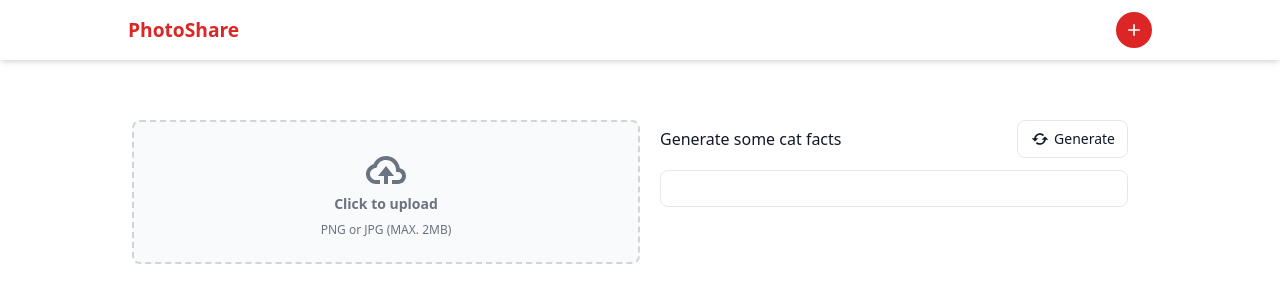
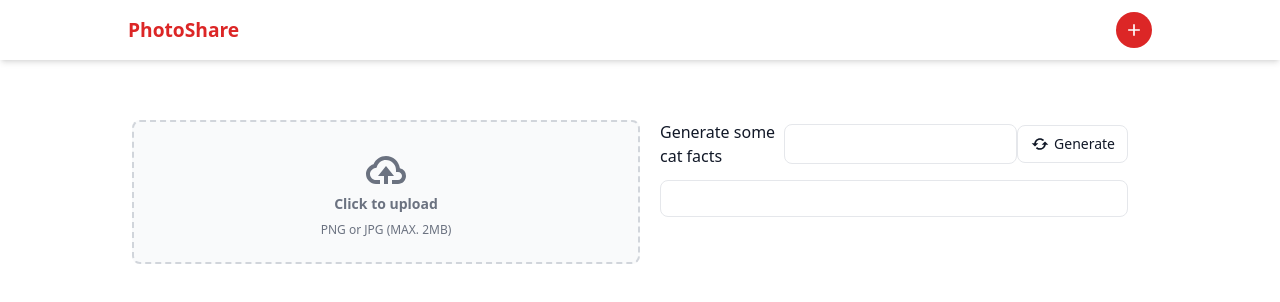
Before and after one commit to kiervz/photo-sharer-fe, a React (Vite) app: page /create in a window 1280 px wide. Shown: the top 302 px of the page. Built offline with nearby package versions, Linux system fonts and the light colour scheme; no server answers; the HTML template or start-up script is replaced by a standard one.

Commit message:
add custom component button and input

```diff
--- /dev/null
+++ b/src/components/common/button/Button.jsx
@@ -0,0 +1,34 @@
+import React from 'react';
+
+const Spinner = () => {
+  return (
+    <svg aria-hidden="true" className="inline w-4 h-4 mr-2 text-gray-200 animate-spin dark:text-gray-600 fill-blue-600" viewBox="0 0 100 101" fill="none" xmlns="http://www.w3.org/2000/svg">
+      <path d="M100 50.5908C100 78.2051 77.6142 100.591 50 100.591C22.3858 100.591 0 78.2051 0 50.5908C0 22.9766 22.3858 0.59082 50 0.59082C77.6142 0.59082 100 22.9766 100 50.5908ZM9.08144 50.5908C9.08144 73.1895 27.4013 91.5094 50 91.5094C72.5987 91.5094 90.9186 73.1895 90.9186 50.5908C90.9186 27.9921 72.5987 9.67226 50 9.67226C27.4013 9.67226 9.08144 27.9921 9.08144 50.5908Z" fill="currentColor"/>
+      <path d="M93.9676 39.0409C96.393 38.4038 97.8624 35.9116 97.0079 33.5539C95.2932 28.8227 92.871 24.3692 89.8167 20.348C85.8452 15.1192 80.8826 10.7238 75.2124 7.41289C69.5422 4.10194 63.2754 1.94025 56.7698 1.05124C51.7666 0.367541 46.6976 0.446843 41.7345 1.27873C39.2613 1.69328 37.813 4.19778 38.4501 6.62326C39.0873 9.04874 41.5694 10.4717 44.0505 10.1071C47.8511 9.54855 51.7191 9.52689 55.5402 10.0491C60.8642 10.7766 65.9928 12.5457 70.6331 15.2552C75.2735 17.9648 79.3347 21.5619 82.5849 25.841C84.9175 28.9121 86.7997 32.2913 88.1811 35.8758C89.083 38.2158 91.5421 39.6781 93.9676 39.0409Z" fill="currentFill"/>
+    </svg>
+  );
+};
+
+export const Button = ({
+  type = '',
+  className,
+  onSubmit,
+  onClick,
+  btnText = '',
+  isDisabled = false,
+  loading = false,
+  btnIcon = null
+}) => {
+  return (
+    <button
+      type={type}
+      className={className}
+      onSubmit={onSubmit}
+      onClick={onClick}
+      disabled={isDisabled || loading}
+    >
+      { !loading && btnIcon }
+      { loading ? (<><Spinner /> Loading...</>) : btnText}
+    </button>
+  );
+};
--- /dev/null
+++ b/src/components/common/button/index.js
@@ -0,0 +1 @@
+export * from './Button';
--- /dev/null
+++ b/src/components/common/input/Input.jsx
@@ -0,0 +1,41 @@
+import React from 'react';
+
+export const Input = ({
+  type = 'text',
+  name,
+  value,
+  id,
+  disabled,
+  placeholder,
+  className,
+  maxLength,
+  max,
+  min,
+  step,
+  checked,
+  pattern,
+  onChange,
+  onBlur,
+  onMouseUp
+}) => {
+  return (
+    <input
+      name={name}
+      type={type}
+      value={value}
+      id={id}
+      disabled={disabled}
+      placeholder={placeholder}
+      className={className}
+      maxLength={maxLength}
+      max={max}
+      min={min}
+      step={step}
+      pattern={pattern}
+      checked={checked}
+      onChange={onChange}
+      onBlur={onBlur}
+      onMouseUp={onMouseUp}
+    />
+  );
+};
--- /dev/null
+++ b/src/components/common/input/index.js
@@ -0,0 +1 @@
+export * from './Input';
--- /dev/null
+++ b/src/components/index.js
@@ -0,0 +1,2 @@
+export * from './common/button';
+export * from './common/input';
--- a/src/pages/post/CreatePost.jsx
+++ b/src/pages/post/CreatePost.jsx
@@ -1,12 +1,14 @@
 import React, { useState } from 'react';
 import { BiCloudUpload, BiTrash, BiRefresh, BiSave } from 'react-icons/bi';
 import axios from 'axios';
+import { Button, Input } from '../../components';
 
 const CreatePost = () => {
   const [wrongImageType, setWrongImageType] = useState(false);
   const [image, setImage] = useState(null);
   const [catFact, setCatFact] = useState('');
   const [showSave, setShowSave] = useState(false);
+  const [isLoadingGenerate, setIsLoadingGenerate] = useState(false);
 
   const handleUploadImage = (e) => {
     const selectedFile = e.target.files[0];
@@ -26,14 +28,16 @@
   };
 
   const generateCatFact = async () => {
+    setIsLoadingGenerate(true);
     try {
       const { data } = await axios.get('https://catfact.ninja/fact');
       setCatFact(data.fact);
       animateText(data.fact);
+      console.log(catFact);
     } catch (err) {
       const error = err.response?.data?.message;
       console.log(error);
-    }
+    } finally { setIsLoadingGenerate(false); }
   };
 
   const animateText = (catFact) => {
@@ -107,26 +111,26 @@
           <p className="block text-md font-medium text-gray-900">
           Generate some cat facts
           </p>
-          <button
+          <Input type='text' className='h-10 border rounded-lg' />
+          <Button
             type="button"
             className="text-gray-900 bg-white hover:bg-gray-100 border font-medium rounded-lg text-sm px-3 py-2 text-center inline-flex items-center"
             onClick={generateCatFact}
-          >
-            <BiRefresh className='text-xl mr-1'/>
-            Generate
-          </button>
+            btnIcon={<BiRefresh className='text-xl mr-1'/> }
+            btnText='Generate'
+            loading={isLoadingGenerate}
+          />
         </div>
         <p id="message" className='border p-2 rounded-lg min-h-[30%]'></p>
         { showSave &&
         <div className='text-right mt-4'>
-          <button
+          <Button
             type="button"
             className="text-white bg-red-600 hover:bg-red-700 border font-medium rounded-lg text-sm px-3 py-2 text-center inline-flex items-center"
             onClick={handleSave}
-          >
-            <BiSave className='text-xl mr-1'/>
-            SAVE
-          </button>
+            btnIcon={<BiSave className='text-xl mr-1'/>}
+            btnText='SAVE'
+          />
         </div> }
       </div>
     </div>
```
